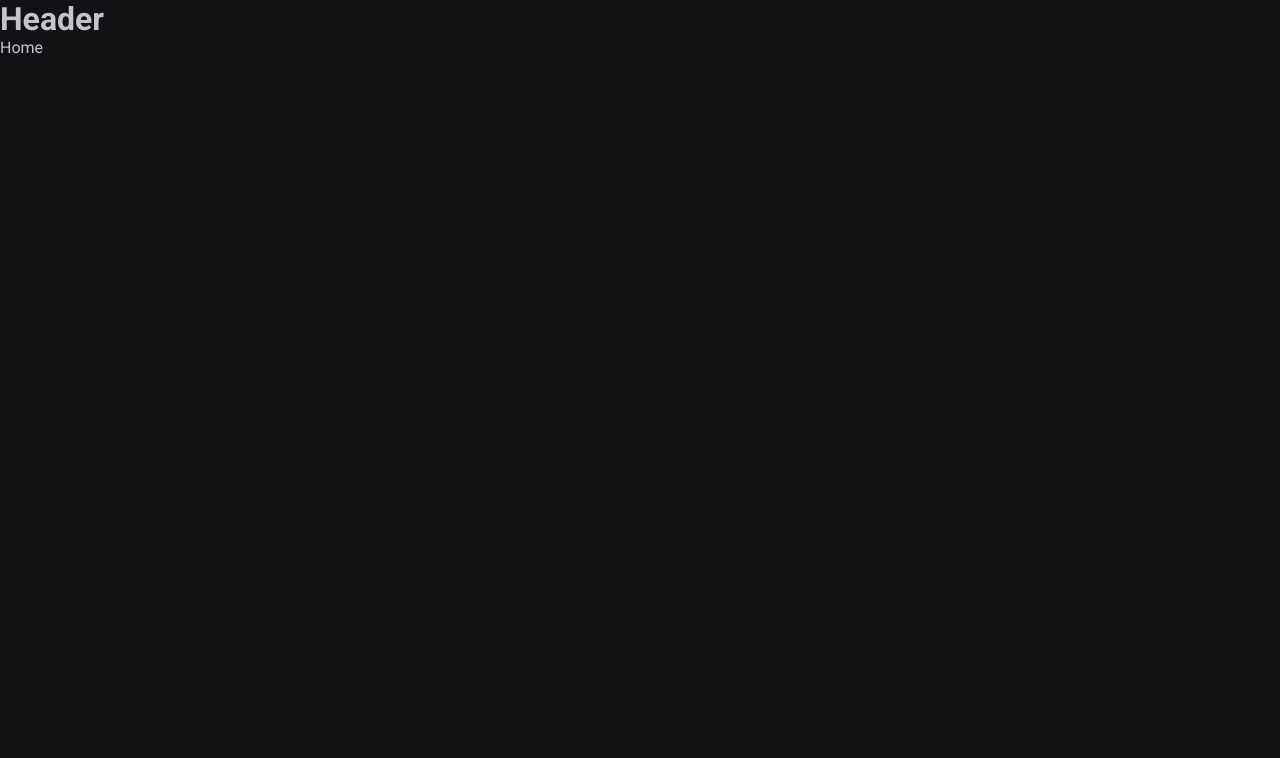
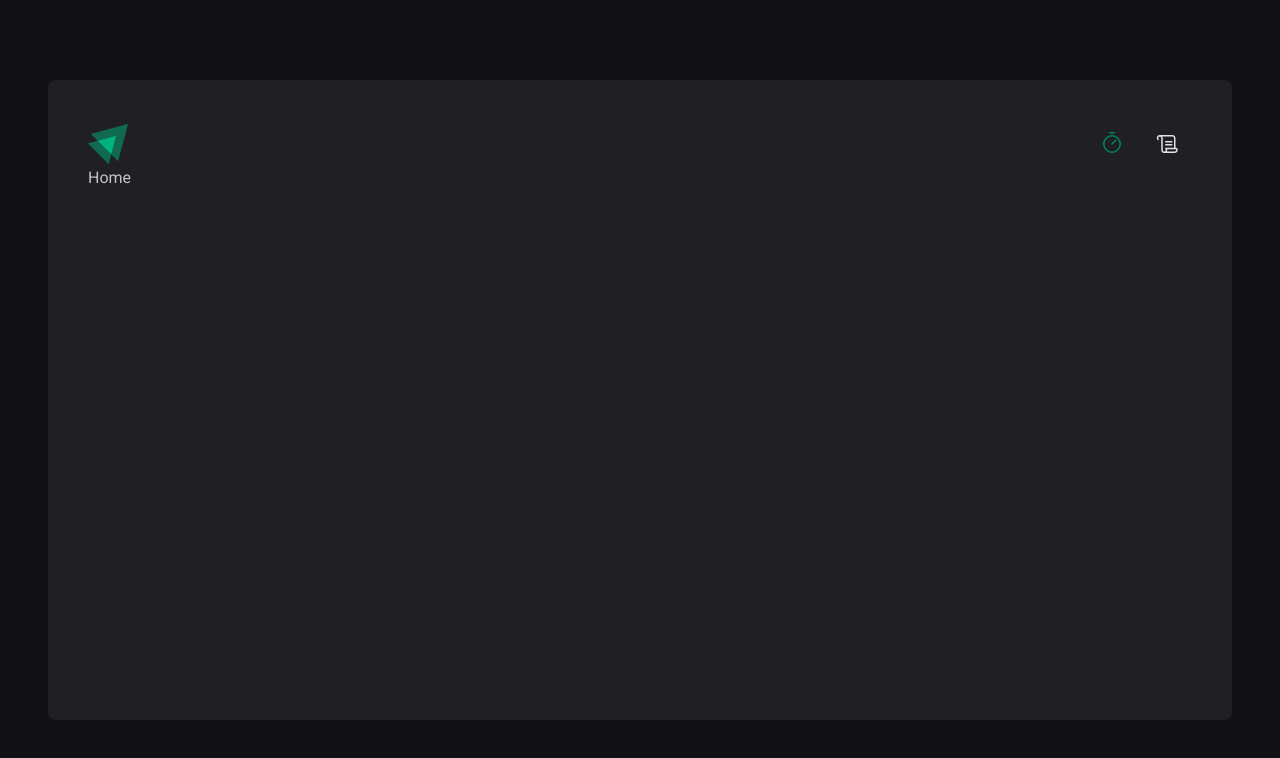
Before and after one commit to alexandronrossi/02-ignite-timer, a React (Vite) app: page / in a window 1280 px wide. Shown: the top 758 px of the page. Built offline with nearby package versions, Linux system fonts and the light colour scheme.

Commit message:
Aula: Header & Layout

```diff
--- a/package.json
+++ b/package.json
@@ -10,6 +10,7 @@
     "preview": "vite preview"
   },
   "dependencies": {
+    "phosphor-react": "^1.4.1",
     "react": "^18.3.1",
     "react-dom": "^18.3.1",
     "react-router-dom": "^6.26.0",
--- a/src/Router.tsx
+++ b/src/Router.tsx
@@ -1,8 +1,9 @@
 import { Routes, Route } from 'react-router-dom'
+
+import { DefaultLayout } from './layouts/DefaultLayout'
 
 import { Home } from './pages/Home'
 import { History } from './pages/History'
-import { DefaultLayout } from './layouts/DefaultLayout'
 
 export function Router() {
 	return (
--- a/src/components/Header.tsx
+++ /dev/null
@@ -1,3 +0,0 @@
-export function Header() {
-	return <h1>Header</h1>
-}
--- /dev/null
+++ b/src/components/Header/index.tsx
@@ -0,0 +1,23 @@
+import { Timer, Scroll } from 'phosphor-react'
+import { NavLink } from 'react-router-dom'
+
+import { HeaderContainer } from './styles'
+
+import logoIgnite from '../../assets/logo-ignite.svg'
+
+export function Header() {
+	return (
+		<HeaderContainer>
+			<img src={logoIgnite} alt="" />
+
+			<nav>
+				<NavLink to="/" title="Timer">
+					<Timer size={24} />
+				</NavLink>
+				<NavLink to="/history" title="Histórico">
+					<Scroll size={24} />
+				</NavLink>
+			</nav>
+		</HeaderContainer>
+	)
+}
--- /dev/null
+++ b/src/components/Header/styles.ts
@@ -0,0 +1,33 @@
+import styled from 'styled-components'
+
+export const HeaderContainer = styled.header`
+	display: flex;
+	align-items: center;
+	justify-content: space-between;
+	nav {
+		display: flex;
+		gap: 0.5rem;
+
+		a {
+			width: 3rem;
+			height: 3rem;
+
+			display: flex;
+			justify-content: center;
+			align-items: center;
+
+			color: ${(props) => props.theme['gray-100']};
+
+			border-top: 3px solid transparent;
+			border-bottom: 3px solid transparent;
+
+			&:hover {
+				border-bottom: 3px solid ${(props) => props.theme['green-500']};
+			}
+
+			&.active {
+				color: ${(props) => props.theme['green-500']};
+			}
+		}
+	}
+`
--- a/src/layouts/DefaultLayout.tsx
+++ /dev/null
@@ -1,12 +0,0 @@
-import { Outlet } from 'react-router-dom'
-
-import { Header } from '../components/Header'
-
-export function DefaultLayout() {
-	return (
-		<div>
-			<Header />
-			<Outlet />
-		</div>
-	)
-}
--- /dev/null
+++ b/src/layouts/DefaultLayout/index.tsx
@@ -0,0 +1,13 @@
+import { Outlet } from 'react-router-dom'
+
+import { Header } from '../../components/Header'
+import { LayoutContainer } from './styles'
+
+export function DefaultLayout() {
+	return (
+		<LayoutContainer>
+			<Header />
+			<Outlet />
+		</LayoutContainer>
+	)
+}
--- /dev/null
+++ b/src/layouts/DefaultLayout/styles.ts
@@ -0,0 +1,14 @@
+import styled from 'styled-components'
+
+export const LayoutContainer = styled.div`
+	max-width: 74rem;
+	height: calc(100vh - 10rem);
+	margin: 5rem auto;
+	padding: 2.5rem;
+
+	background-color: ${(props) => props.theme['gray-800']};
+	border-radius: 8px;
+
+	display: flex;
+	flex-direction: column;
+`
```
Also changed, not shown: src/assets/logo-ignite.svg (added), 1 other file (tests, documents, lock files or other folders).
